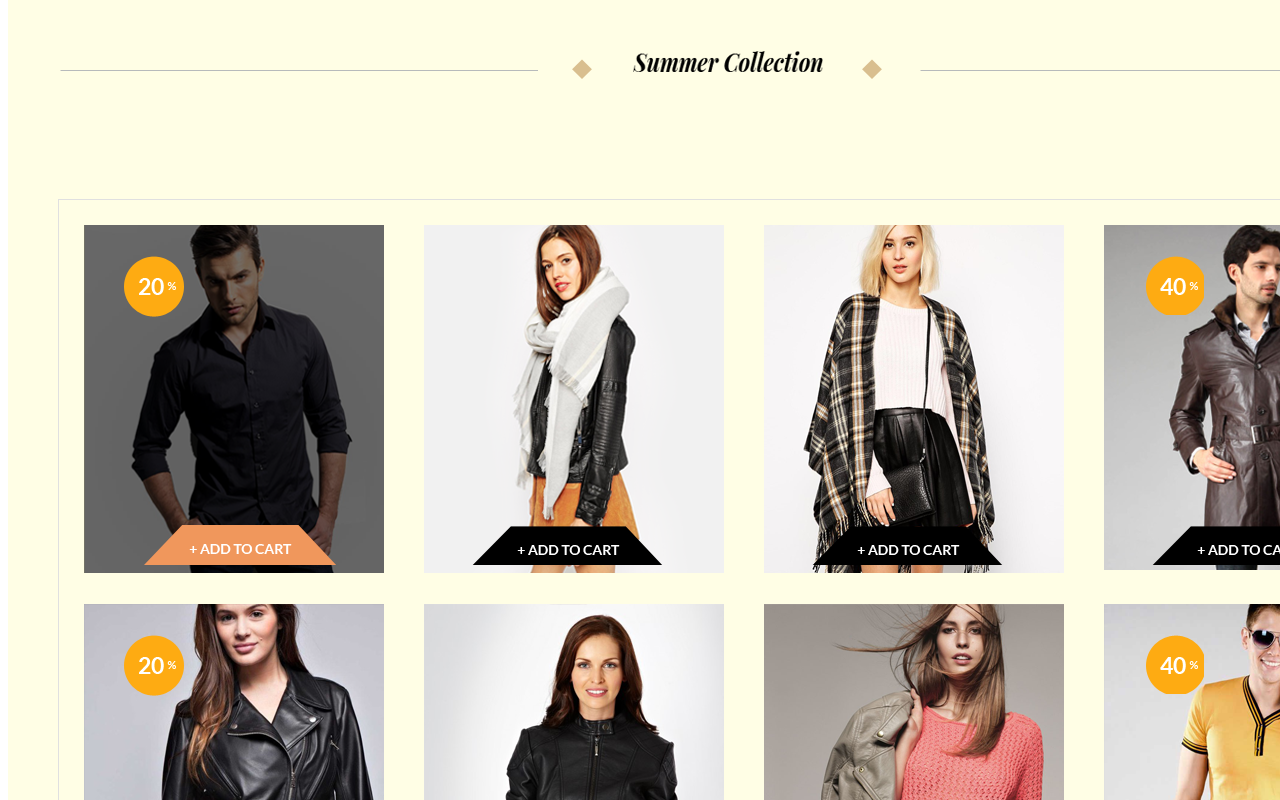
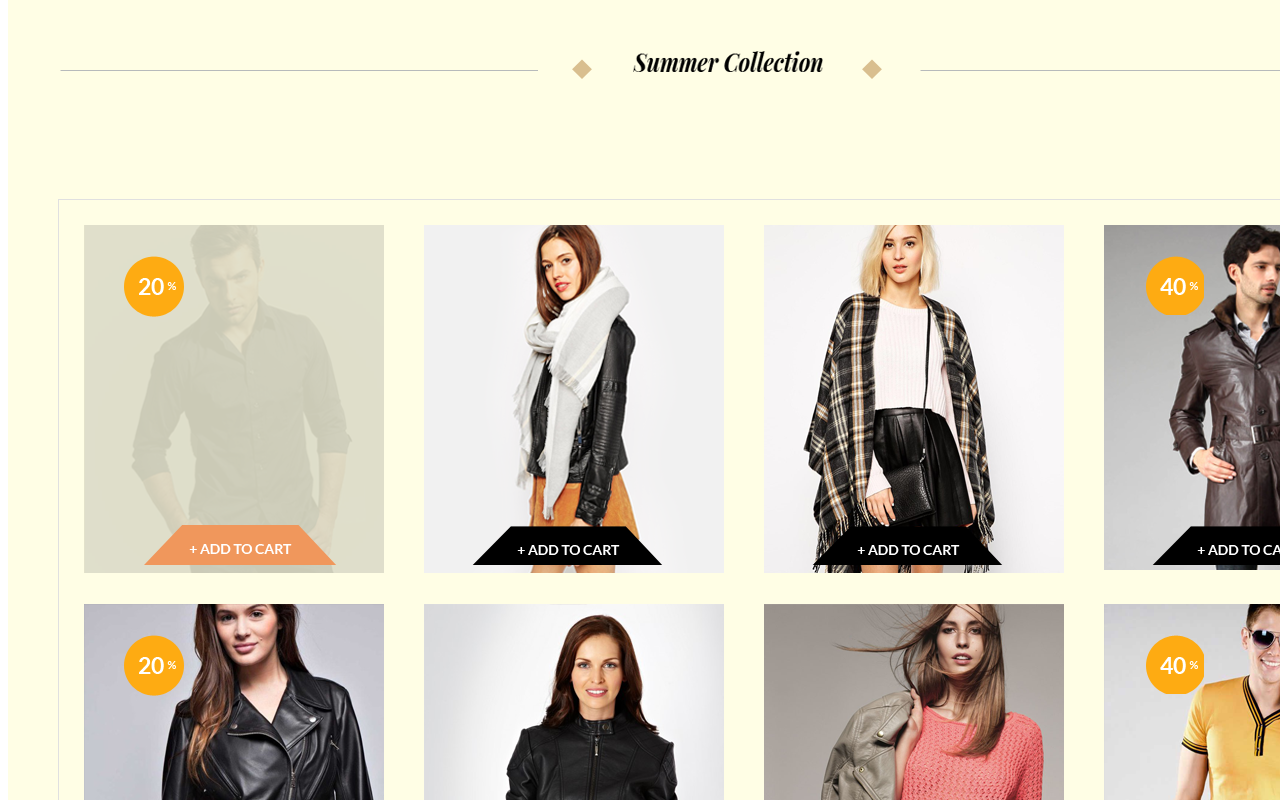
Before and after one commit to Valentina-2608/Task_SCSS_1, a website: page index.html in a window 1280 px wide. In both pictures the pointer is over the picture 234 px from the left and 2539 px from the top of the page. Shown: the part 2139-2939 px from the top of the page. Drawn offline with Linux system fonts and the light colour scheme.

Commit message:
Add property transition to first image in block clothes

```diff
--- a/css/style.css
+++ b/css/style.css
@@ -250,6 +250,14 @@ menu a {
   position: relative;
 }
 
+.clothes img:nth-child(1) {
+  opacity: 1;
+  transition: opacity 3s;
+}
+.clothes img:nth-child(1):hover {
+  opacity: 0.2;
+  cursor: pointer;
+}
 .clothes img:nth-child(2) {
   position: absolute;
   top: 300px;
```
